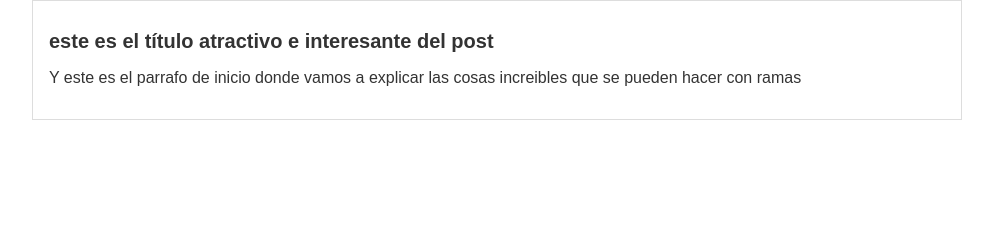
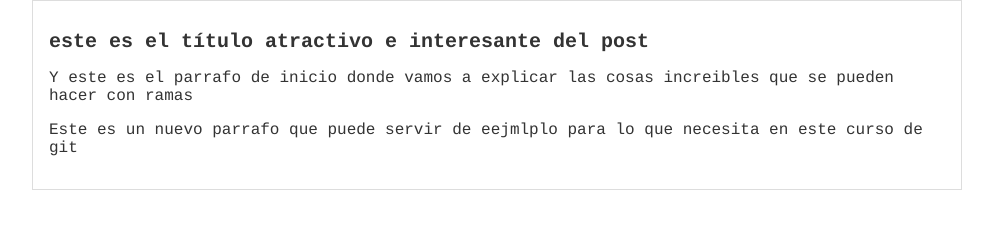
Before and after one commit to Darvock2640/hyperblog, a plain HTML site: page blogpost.html in a window 1280 px wide. Shown: the whole page, without its empty margins (143-1136 px from the left). Drawn offline with Linux system fonts and the light colour scheme.

Commit message:
se agrego parrafo al blog

```diff
--- a/blogpost.html
+++ b/blogpost.html
@@ -8,7 +8,10 @@
             <div id="post">
                 <h1>este es el título atractivo e interesante del post</h1>
                 <p>Y este es el parrafo de inicio donde vamos a explicar
-                    las cosas increibles que se pueden hacer con ramas</p>
+                las cosas increibles que se pueden hacer con ramas</p>
+                <p>Este es un nuevo parrafo que puede servir de eejmlplo para
+                    lo que necesita en este curso de git
+                </p>
             </div>
         </div>
     </body>
--- a/css/estilos.css
+++ b/css/estilos.css
@@ -2,7 +2,7 @@ body
 {
     color: #333;
     text-align: center;
-    font-family: "Arial";
+    font-family: "Courier";
     font-size: 16px;
     margin: 0;
     padding: 0;
```
